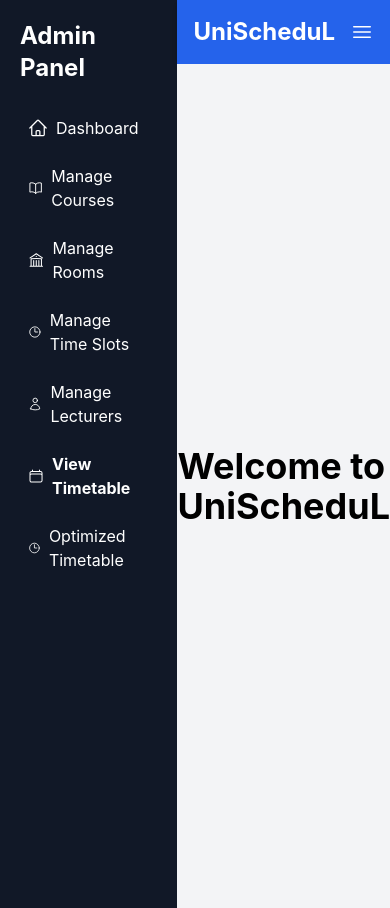
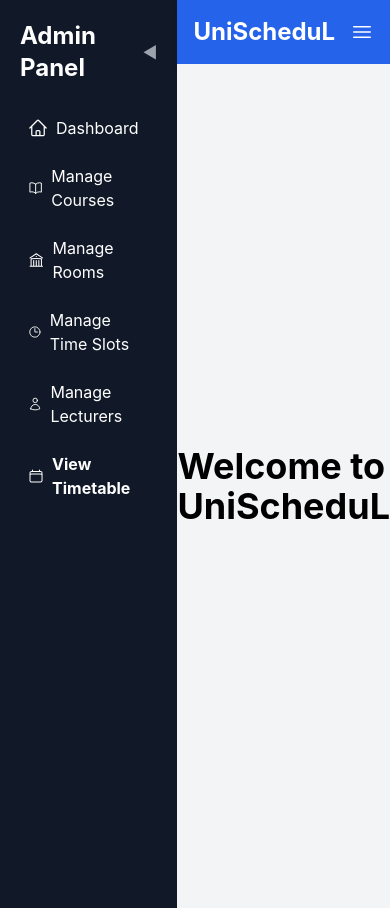
Before and after one commit to Dev-Eyitayo/UniScheduL, a React (Vite) app in the folder frontend/: page / in a window 390 px wide. Built offline with nearby package versions, Linux system fonts and the light colour scheme.

Commit message:
Implement collapsible sidebar in Admin Panel; enhance navigation links visibility and improve layout responsiveness.

```diff
--- a/frontend/src/components/Sidebar.jsx
+++ b/frontend/src/components/Sidebar.jsx
@@ -1,33 +1,38 @@
 import { Link } from "react-router-dom";
 import { HomeIcon, BookOpenIcon, ClockIcon, UserIcon, BuildingLibraryIcon, CalendarIcon } from "@heroicons/react/24/outline";
+import { useState } from "react";
 
 export default function Sidebar() {
+  const [collapsed, setCollapsed] = useState(false);
+
   return (
-    <aside className="w-64 bg-gray-900 text-white min-h-screen p-5">
-      <h1 className="text-2xl font-bold mb-6">Admin Panel</h1>
+    <aside className={`bg-gray-900 text-white p-5 transition-all duration-300 ${collapsed ? "w-20" : "w-64"} min-h-screen`}>
+      <div className="flex justify-between items-center mb-6">
+        <h1 className={`text-2xl font-bold transition-opacity ${collapsed ? "opacity-0" : "opacity-100"}`}>Admin Panel</h1>
+        <button onClick={() => setCollapsed(!collapsed)} className="text-gray-400 hover:text-white transition">
+          {collapsed ? "▶" : "◀"}
+        </button>
+      </div>
+
       <nav className="space-y-2">
         <Link className="flex items-center gap-2 p-2 hover:bg-gray-700 rounded-md" to="/admin">
-          <HomeIcon className="w-5 h-5" /> Dashboard
+          <HomeIcon className="w-5 h-5" /> {!collapsed && "Dashboard"}
         </Link>
         <Link className="flex items-center gap-2 p-2 hover:bg-gray-700 rounded-md" to="/admin/courses">
-          <BookOpenIcon className="w-5 h-5" /> Manage Courses
+          <BookOpenIcon className="w-5 h-5" /> {!collapsed && "Manage Courses"}
         </Link>
         <Link className="flex items-center gap-2 p-2 hover:bg-gray-700 rounded-md" to="/admin/rooms">
-          <BuildingLibraryIcon className="w-5 h-5" /> Manage Rooms
+          <BuildingLibraryIcon className="w-5 h-5" /> {!collapsed && "Manage Rooms"}
         </Link>
         <Link className="flex items-center gap-2 p-2 hover:bg-gray-700 rounded-md" to="/admin/timeslots">
-          <ClockIcon className="w-5 h-5" /> Manage Time Slots
+          <ClockIcon className="w-5 h-5" /> {!collapsed && "Manage Time Slots"}
         </Link>
         <Link className="flex items-center gap-2 p-2 hover:bg-gray-700 rounded-md" to="/admin/lecturers">
-          <UserIcon className="w-5 h-5" /> Manage Lecturers
+          <UserIcon className="w-5 h-5" /> {!collapsed && "Manage Lecturers"}
         </Link>
         <Link className="flex items-center gap-2 p-2 hover:bg-gray-700 rounded-md font-bold" to="/admin/timetable">
-          <CalendarIcon className="w-5 h-5" /> View Timetable
+          <CalendarIcon className="w-5 h-5" /> {!collapsed && "View Timetable"}
         </Link>
-        <Link className="flex items-center gap-2 p-2 hover:bg-gray-700 rounded-md" to="/optimized-timetable">
-          <ClockIcon className="w-5 h-5" /> Optimized Timetable
-        </Link>
-
       </nav>
     </aside>
   );
```
